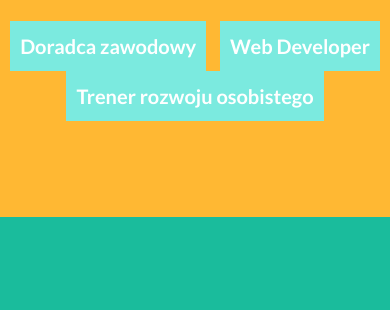
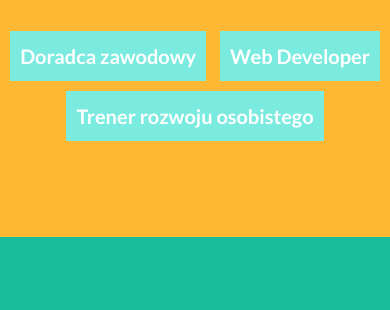
Before and after one commit to TomekJS/Portfolio-TomaszPekala, a website: page index.html in a window 390 px wide. Shown: the part 790-1100 px from the top of the page. Drawn offline with nearby package versions, Linux system fonts and the light colour scheme.

Commit message:
Update main.css

```diff
--- a/css/main.css
+++ b/css/main.css
@@ -47,6 +47,15 @@
     margin: 0 5px;
     color: #fff;
     font-weight: bold;
+}
+.btnCategory:hover {
+  background: #1abc9c;
+}
+
+@media only screen and (max-width: 670px) {
+  .btnCategory {
+    margin-top: 10px;
+  }
 }
 
 .modal {
```
